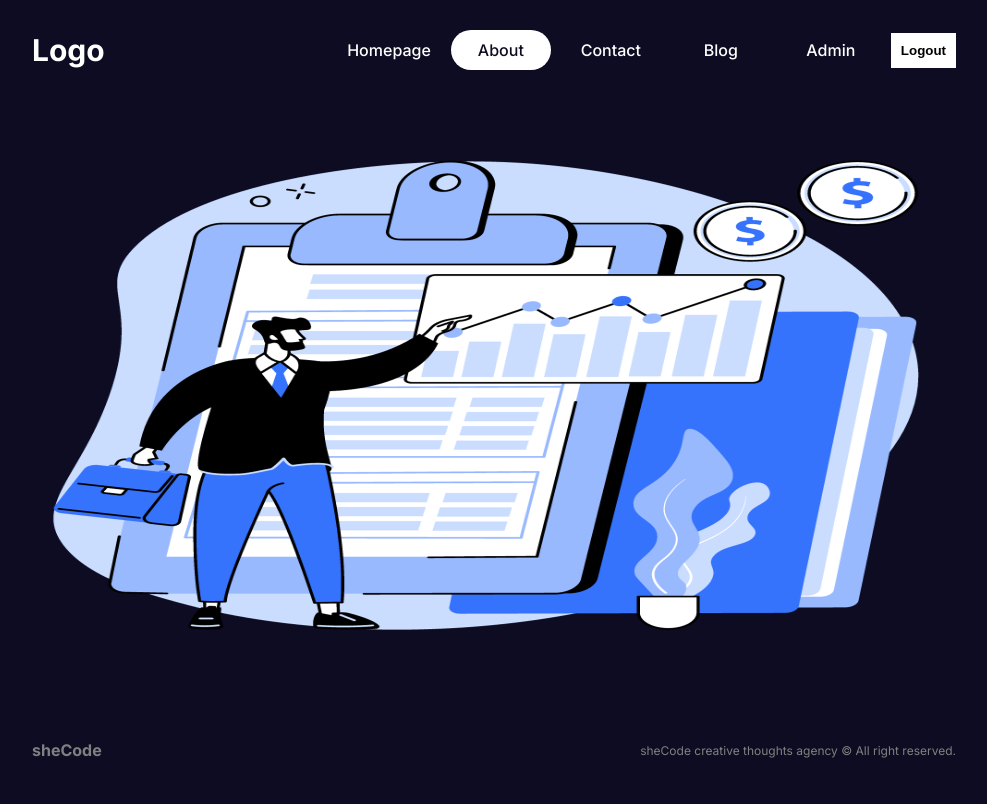
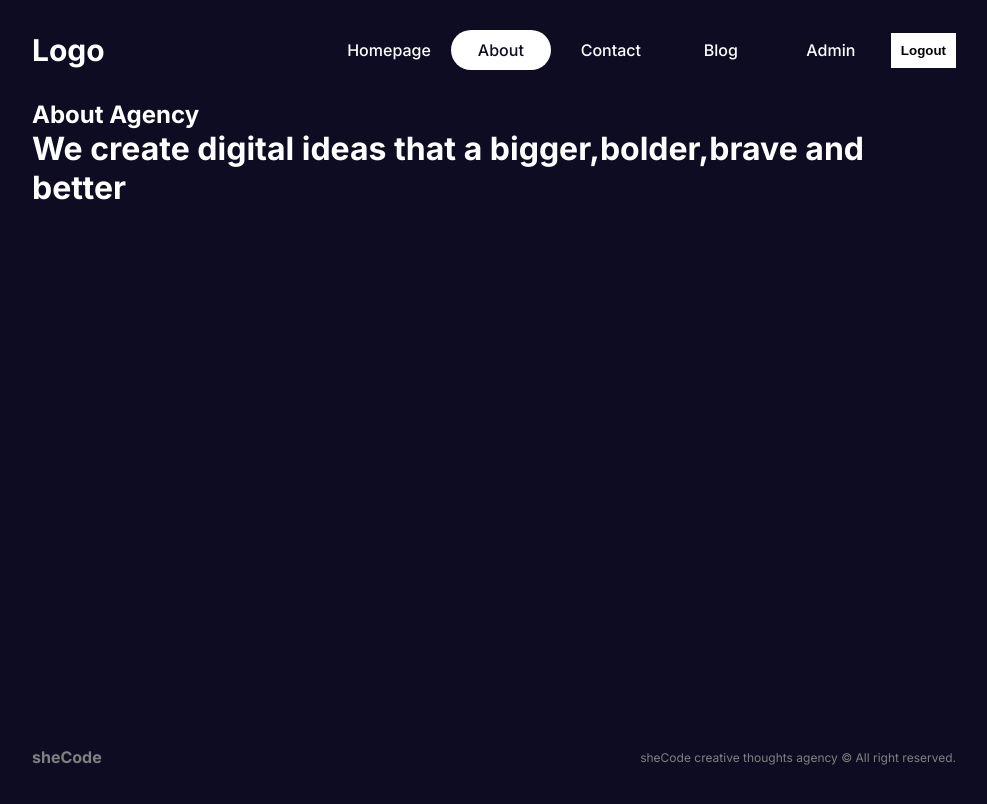
Before and after one commit to Richa-12y/Next14project, a Next.js app: page /about in a window 1280 px wide. Shown: the top 804 px of the page, without its empty margins (146-1133 px from the left). Built offline with nearby package versions, Linux system fonts and the light colour scheme.

Commit message:
working on about page

```diff
--- a/src/app/about/page.js
+++ b/src/app/about/page.js
@@ -4,10 +4,12 @@ import styles from "./about.module.css";
 
 const AboutPage = () => {
   return (
-    <div>
-      <div className={styles.imageContainer}>
-        <Image src="/about.png" width={500} height={500} fill />
+    <div className={styles.conatiner}>
+      <div className={styles.textContainer}>
+        <h2>About Agency</h2>
+        <h1>We create digital ideas that a bigger,bolder,brave and better</h1>
       </div>
+      <div className={styles.imageContainer}></div>
     </div>
   );
 };
```
Also changed, not shown: 1 other file (tests, documents, lock files or other folders).
